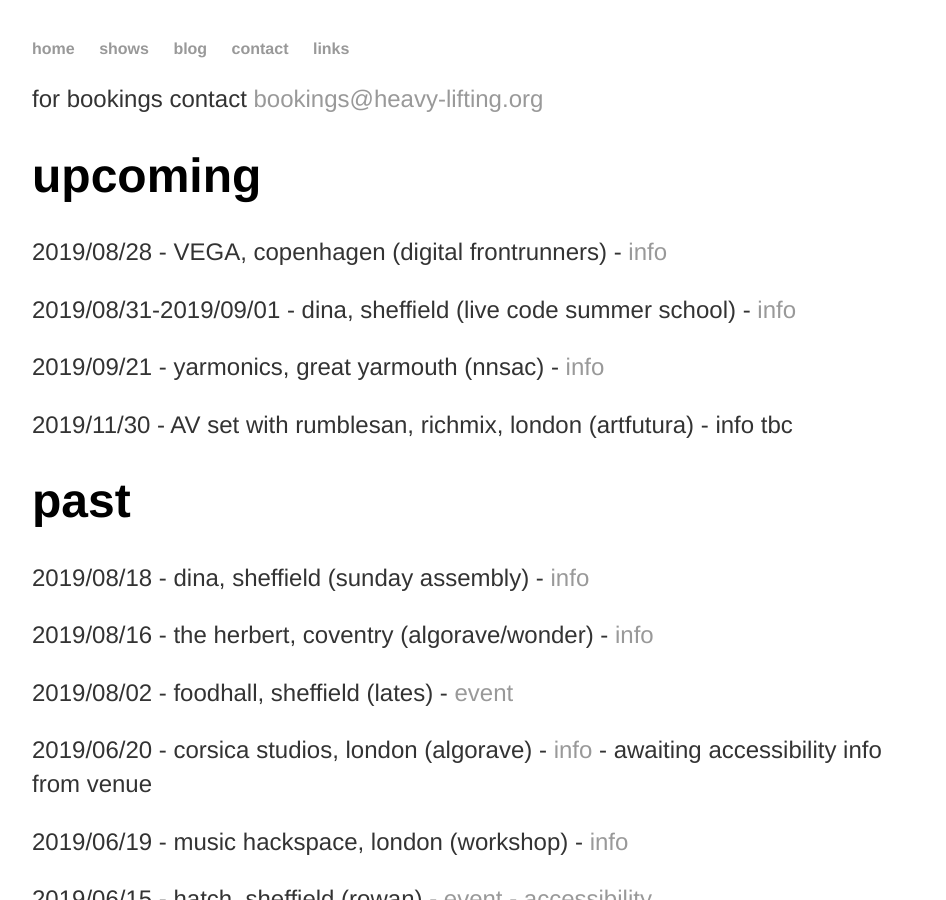
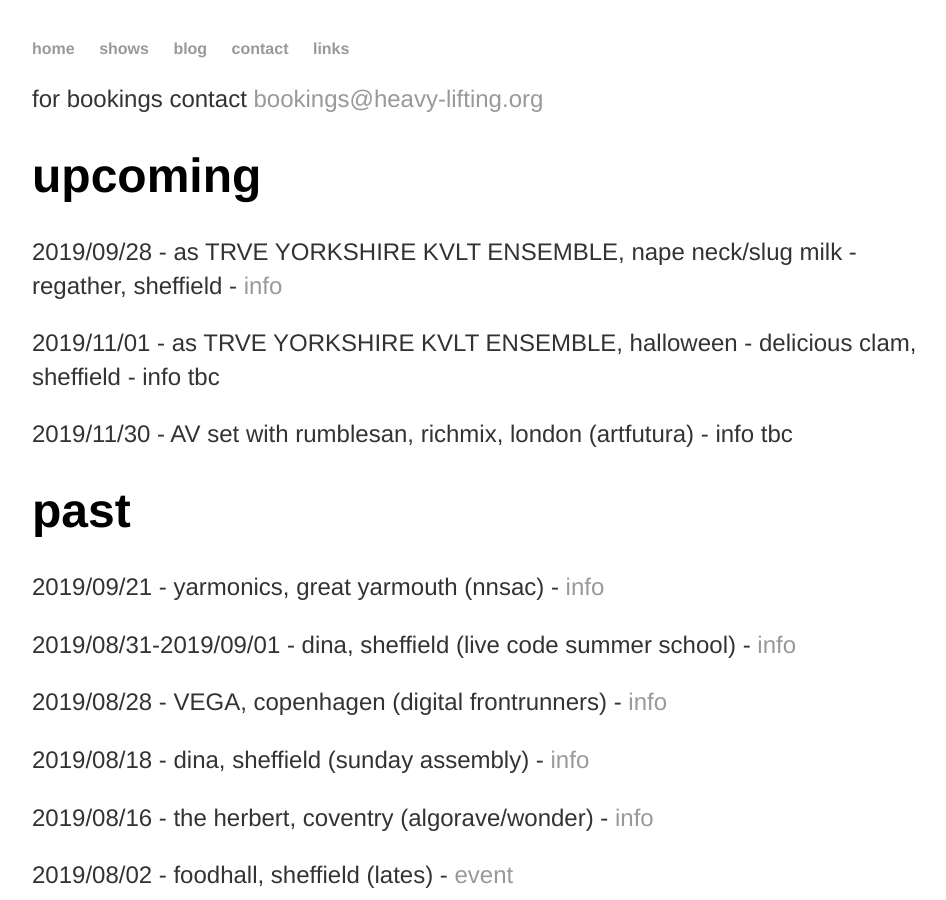
Before and after one commit to heavy-lifting/heavy-lifting.github.io, a Jekyll site: the page built from shows.html, in a window 1280 px wide and 900 px high. Shown: the whole window, without its empty margins (160-1106 px from the left). Built offline with Jekyll 4.4.1, drawn with Linux system fonts in a browser that asks for light colours.

Commit message:
Update shows.html

```diff
--- a/shows.html
+++ b/shows.html
@@ -8,12 +8,9 @@ title: shows
 <div class="upcoming">
 	<h1>upcoming</h1>
 
-	<p>2019/08/28 - VEGA, copenhagen (digital frontrunners) - <a href="http://digitalfrontrunners.dk/" target="_blank">info</a></p>
 
-	<p>2019/08/31-2019/09/01 - dina, sheffield (live code summer school) - <a href="https://livecode-summerschool.github.io/" target="_blank">info</a></p>
-
-	<p>2019/09/21 - yarmonics, great yarmouth (nnsac) - <a href="https://www.yarmonics.com/festival-2019" target="_blank">info</a></p>
-
+	<p>2019/09/28 - as TRVE YORKSHIRE KVLT ENSEMBLE, nape neck/slug milk - regather, sheffield - <a href="https://regather.net/event/nape-neck-slug-milk-and-trve-yorkshire-kvlt-ensemble/?fbclid=IwAR3T4gYiIRJQg_SQR_RR1cNfK7ZviRM2ArSyydnw_362mSzS8cWCj6n_HSI" target="_blank">info</a></p>
+	<p>2019/11/01 - as TRVE YORKSHIRE KVLT ENSEMBLE, halloween - delicious clam, sheffield - info tbc</p>
 	<p>2019/11/30 - AV set with rumblesan, richmix, london (artfutura) - info tbc</p>
 
 </div>
@@ -22,6 +19,11 @@ title: shows
 
 	<h1>past</h1>
 
+	<p>2019/09/21 - yarmonics, great yarmouth (nnsac) - <a href="https://www.yarmonics.com/festival-2019" target="_blank">info</a></p>
+
+	<p>2019/08/31-2019/09/01 - dina, sheffield (live code summer school) - <a href="https://livecode-summerschool.github.io/" target="_blank">info</a></p>
+
+	<p>2019/08/28 - VEGA, copenhagen (digital frontrunners) - <a href="http://digitalfrontrunners.dk/" target="_blank">info</a></p>
 
 	<p>2019/08/18 - dina, sheffield (sunday assembly) - <a href="https://www.eventbrite.co.uk/e/sunday-assembly-sheffield-18th-august-2019-sound-installations-tickets-67911331621" target="_blank">info</a></p>
 
```
